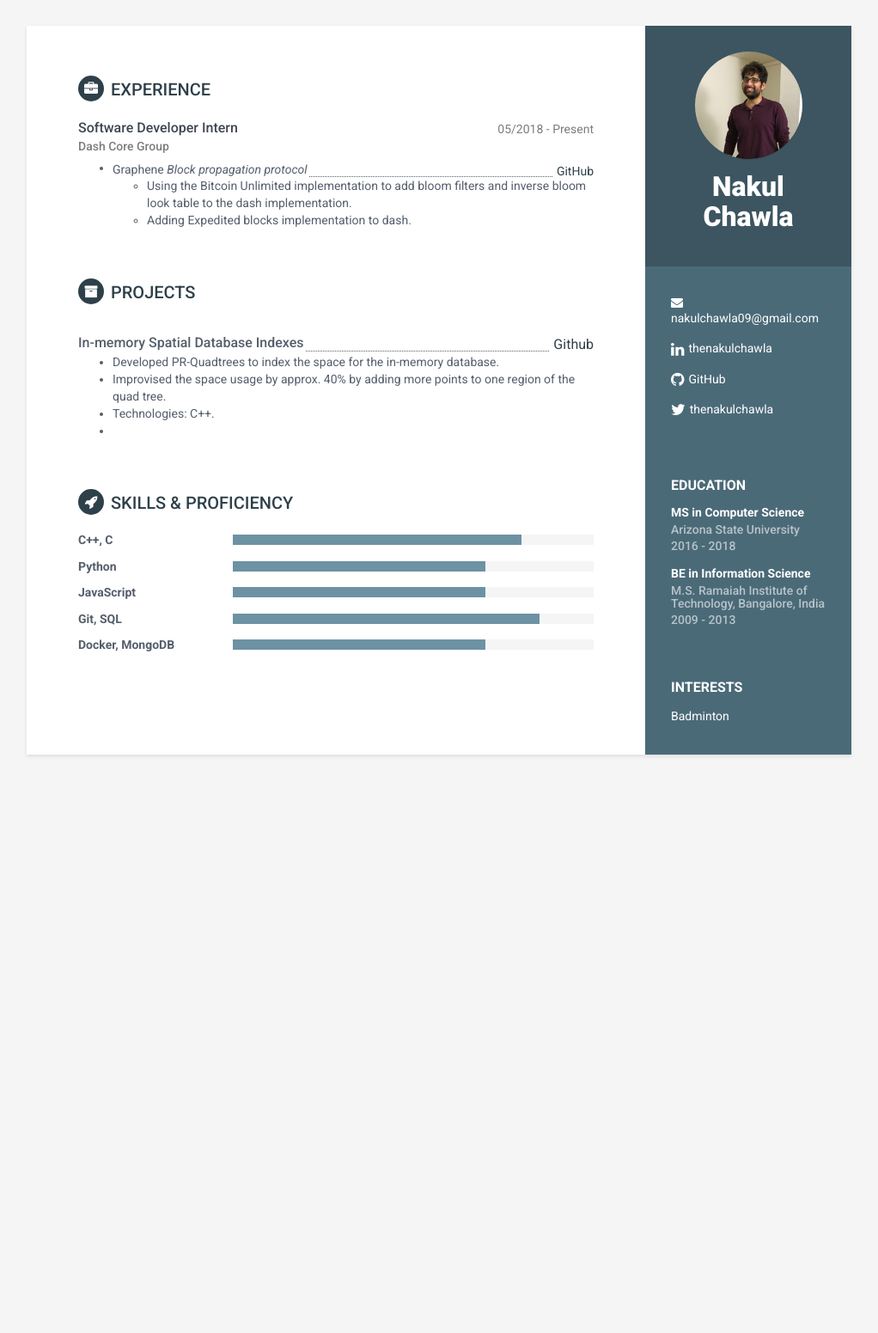
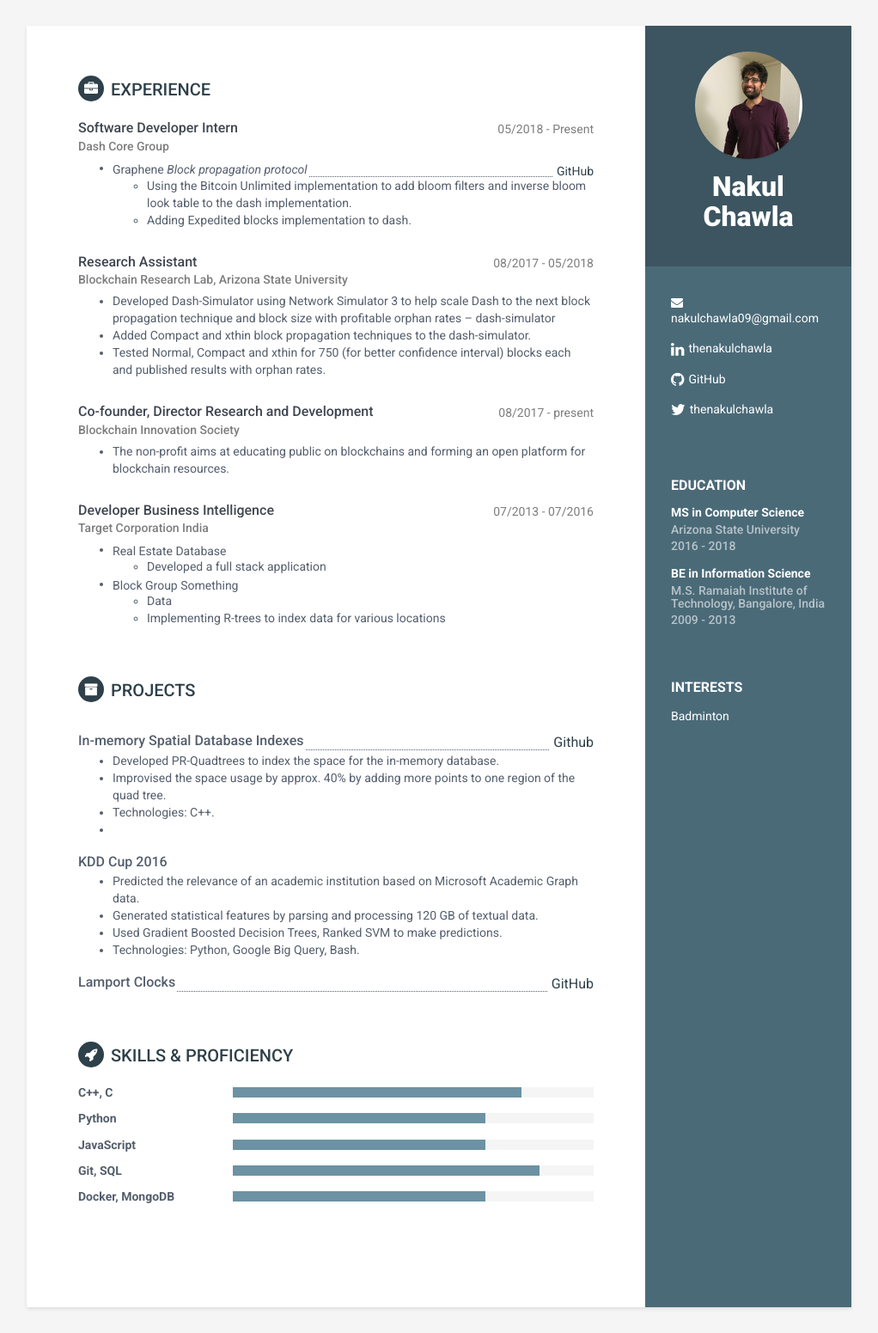
Before and after one commit to nakulchawla09/jite.sh, a Jekyll site: the page built from resume.html, in a window 1280 px wide. Shown: the whole page at 86% size, without its empty margins (129-1151 px from the left). Built offline with Jekyll 4.4.1, drawn with Linux system fonts in a browser that asks for light colours; before the commit the page ends 908 px from its top, so only the background shows below that.

```diff
--- a/_data/experiences.yml
+++ b/_data/experiences.yml
@@ -9,46 +9,39 @@
         details:
             - "Using the Bitcoin Unlimited implementation to add bloom filters and inverse bloom look table to the dash implementation."
             - "Adding Expedited blocks implementation to dash."
-#             - "Wrote Celery tasks handling the processing of resources."
-#             - "Wrote Ansible scripts for managing the deployed instance."
-#             - "<em>Technologies</em>: Python, Django, Celery, Ansible, Supervisor, Postgres"
-#
-#       - title_left: 'JSTOR DfR'
-#         details:
-#             - "Indexed JSTOR Data for Research corpora in Elasticsearch."
-#             - "Performed Named Entity Recognition using NLTK, Stanford NLP Package."
-#             - "Technologies: Python, Elasticsearch, NLTK"
-#
-#       - title_left: 'SirIsaac &mdash; <em>Automated dynamical systems inference </em>'
-#         title_right: "<a href='https://github.com/hashknot/SirIsaac'>GitHub</a>"
-#         details:
-#             - "Restructured package to be better suited for installation and distribution through setuptools."
-#             - "<em>Technologies</em>: Python, Setuptools"
-#
-#       - title_left: 'Tethne &mdash; <em>Python project for bibliographic network analysis.</em>'
-#         title_right: "<a href='https://github.com/diging/tethne'>GitHub</a>"
-#         details:
-#             - "Added support for exporting corpus to Pandas DataFrames."
-#             - "Added documentation for all classes and modules."
-#             - "<em>Technologies</em>: Python, Pandas."
-#
-# - experience:
-#   role: Software Intern
-#   time: 05/2017 - 08/2017
-#   company: NVIDIA HQ, Santa Clara, CA
-#   details:
-#       - "Designed Machine Learning system estimating OS build times based on build config and time of the day/week."
-#       - "Established streaming data pipeline connecting Elasticsearch and the ML system"
-#       - "Experimented with Deep Neural Networks, Decision Trees, Regression methods to achieve best results."
-#       - "Established streaming data pipeline connecting NVIDIA build systems and the ML system."
-#       - "Wrote RESTful APIs supporting queries to the system."
-#       - "<em>Technologies</em>: Python, xgboost, sklearn, Pandas, TensorFlow, Docker, Elasticsearch."
-#
-# - experience:
-#   role: System Software Engineer
-#   time: 07/2013 - 07/2016
-#   company: NVIDIA, Pune, India
-#   projects:
+
+- experience:
+  role: Research Assistant
+  time: 08/2017 - 05/2018
+  company: Blockchain Research Lab, Arizona State University
+  details:
+      - "Developed Dash-Simulator using Network Simulator 3 to help scale Dash to the next block propagation technique and block size with profitable orphan rates – dash-simulator"
+      - "Added Compact and xthin block propagation techniques to the dash-simulator."
+      - "Tested Normal, Compact and xthin for 750 (for better confidence interval) blocks each and published results with
+        orphan rates."
+
+- experience:
+  role: Co-founder, Director Research and Development
+  time: 08/2017 - present
+  company: Blockchain Innovation Society
+  details:
+      - "The non-profit aims at educating public on blockchains and forming an open platform for blockchain resources."
+
+- experience:
+  role: Developer Business Intelligence
+  time: 07/2013 - 07/2016
+  company: Target Corporation India
+  projects:
+      - title_left: "Real Estate Database"
+        details:
+            - "Developed a full stack application"
+
+      - title_left: "Block Group Something"
+        details:
+            - "Data "
+            - "Implementing R-trees to index data for various locations"
+
+
 #
 #       - title_left: "Project Orb"
 #         details:
```
Also changed, not shown: _data/projects.yml (+13 -11 lines).
